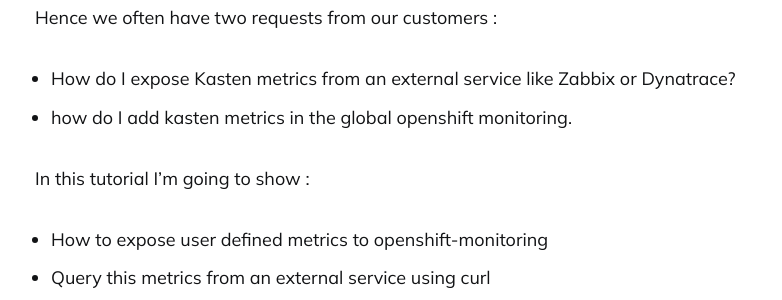
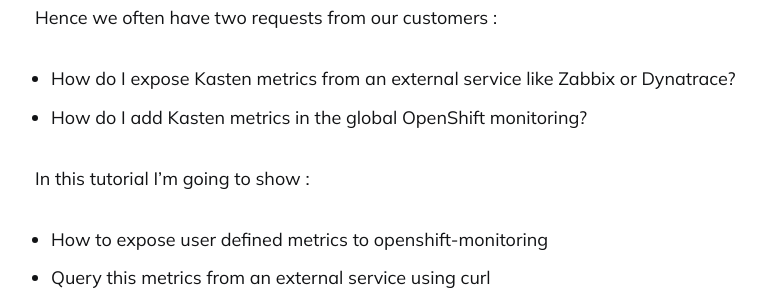
Before and after one commit to newellbrandon/kastendevhub.github.io, a Jekyll site: the page built from _posts/2024-01-12-kasten-openshift-monitoring.markdown, in a window 1280 px wide and 900 px high, scrolled down 976 px. Shown: the part 154-454 px from the top of the window, without its empty margins (235-1017 px from the left). Built offline with Jekyll 4.4.1, drawn with Linux system fonts in a browser that asks for light colours.

```diff
--- a/_posts/2024-01-12-kasten-openshift-monitoring.markdown
+++ b/_posts/2024-01-12-kasten-openshift-monitoring.markdown
@@ -17,7 +17,7 @@ Most of the time, before you start to add Kasten to openshift there is already a
 
 Hence we often have two requests from our customers :
 - How do I expose Kasten metrics from an external service like Zabbix or Dynatrace?
-- how do I add kasten metrics in the global openshift monitoring.
+- How do I add Kasten metrics in the global OpenShift monitoring?
 
 In this tutorial I'm going to show :
 - How to expose user defined metrics to openshift-monitoring
```
